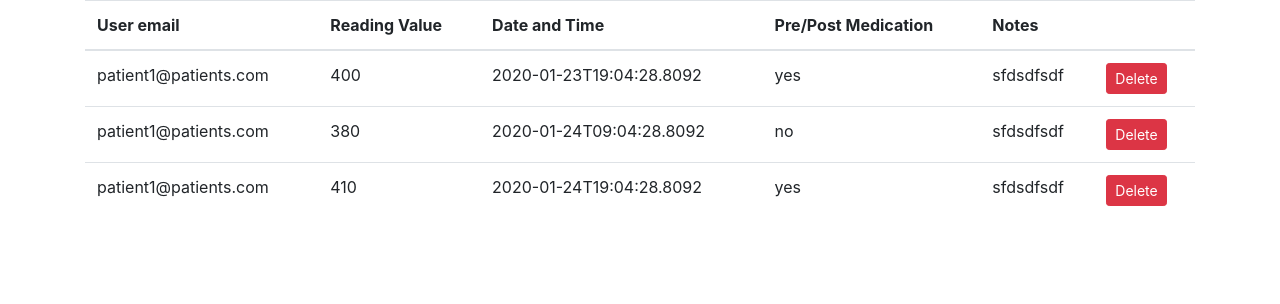
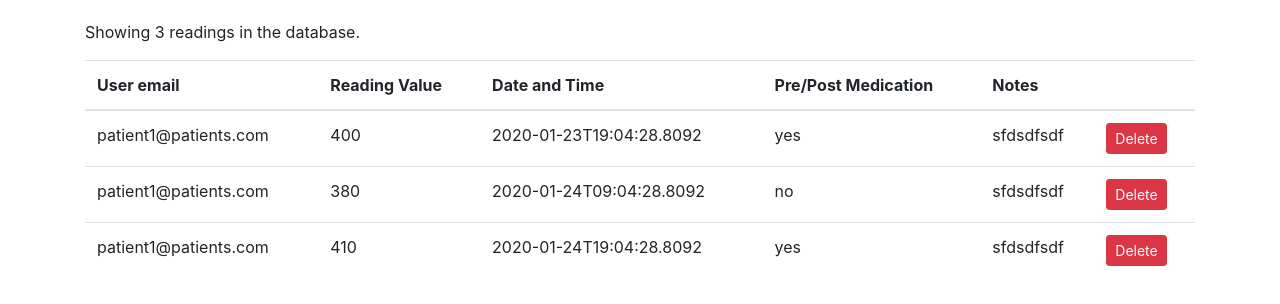
Before and after one commit to DianaWalsh19/finalProject, a React (Create React App) app: page / in a window 1280 px wide. Shown: the top 304 px of the page. Built offline with nearby package versions, Linux system fonts and the light colour scheme.

Commit message:
delete button event handler and conditonal rendering complete

```diff
--- a/src/App.js
+++ b/src/App.js
@@ -1,9 +1,9 @@
-import React, {Component} from "react";
+import React, { Component } from "react";
 import Readings from "./components/readings";
-import './App.css';
+import "./App.css";
 
 class App extends Component {
-  render(){
+  render() {
     return (
       <main className="container">
         <Readings />
--- a/src/components/readings.jsx
+++ b/src/components/readings.jsx
@@ -1,17 +1,25 @@
-import React, { Component } from 'react';
-import { getReadings } from '../services/fakeReadingService';
+import React, { Component } from "react";
+import { getReadings } from "../services/fakeReadingService";
 
 class Readings extends Component {
   state = {
-        readings: getReadings()
-     }
+    readings: getReadings(),
+  };
 
-    handleDelete = reading => {
-        console.log(reading); //checkpoint
+  handleDelete = (reading) => {
+    const readings = this.state.readings.filter((r) => r._id !== reading._id);
+    this.setState({ readings });
   };
 
   render() {
-        return <table className="table">
+    const { length: count } = this.state.readings;
+
+    if (count === 0) return <p>There are no readings in the database.</p>;
+
+    return (
+      <React.Fragment>
+        <p>Showing {count} readings in the database.</p>
+        <table className="table">
           <thead>
             <tr>
               <th>User email</th>
@@ -23,20 +31,27 @@ class Readings extends Component {
             </tr>
           </thead>
           <tbody>
-                {this.state.readings.map(reading => (
+            {this.state.readings.map((reading) => (
               <tr key={reading._id}>
                 <td>{reading.user.email}</td>
                 <td>{reading.value}</td>
                 <td>{reading.dateTime}</td>
                 <td>{reading.preMed}</td>
                 <td>{reading.notes}</td>
-                        <td><button
-                            onClick={ () => this.handleDelete(reading)}
-                            className="btn btn-danger btn-sm">Delete</button></td>
+                <td>
+                  <button
+                    onClick={() => this.handleDelete(reading)}
+                    className="btn btn-danger btn-sm"
+                  >
+                    Delete
+                  </button>
+                </td>
               </tr>
             ))}
           </tbody>
         </table>
+      </React.Fragment>
+    );
   }
 }
 
--- a/src/index.css
+++ b/src/index.css
@@ -1,13 +1,14 @@
 body {
   margin: 0;
-  font-family: -apple-system, BlinkMacSystemFont, 'Segoe UI', 'Roboto', 'Oxygen',
-    'Ubuntu', 'Cantarell', 'Fira Sans', 'Droid Sans', 'Helvetica Neue',
+  padding: 20px 0 0 0;
+  font-family: -apple-system, BlinkMacSystemFont, "Segoe UI", "Roboto", "Oxygen",
+    "Ubuntu", "Cantarell", "Fira Sans", "Droid Sans", "Helvetica Neue",
     sans-serif;
   -webkit-font-smoothing: antialiased;
   -moz-osx-font-smoothing: grayscale;
 }
 
 code {
-  font-family: source-code-pro, Menlo, Monaco, Consolas, 'Courier New',
+  font-family: source-code-pro, Menlo, Monaco, Consolas, "Courier New",
     monospace;
 }
```
Lines whose indentation alone changed are shown as unchanged.
